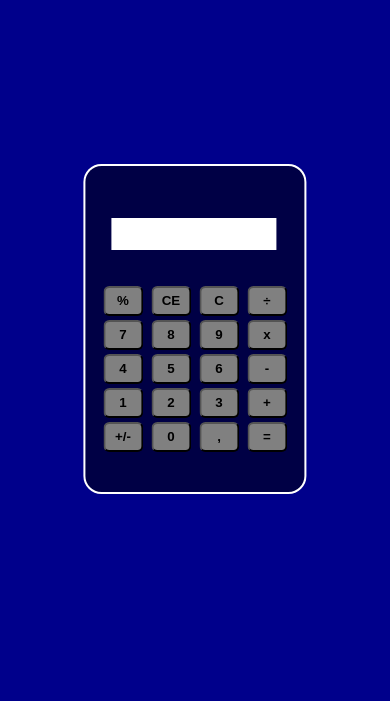
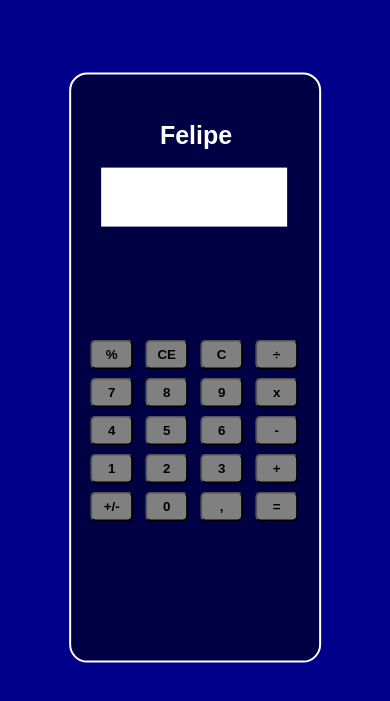
Before and after one commit to Felipe-Alvess/calculando.com.br, a plain HTML site: page index.html in a window 390 px wide. Shown: the part 85-786 px from the top of the page. Drawn offline with Linux system fonts and the light colour scheme.

Commit message:
Add files via upload

```diff
--- a/index.html
+++ b/index.html
@@ -42,6 +42,9 @@
 <button onclick="appendTodisplay(',')">,</button>
 <button onclick="calculate()">=</button>
 </div>
+<div class="nome">
+    <p>Felipe</p>
+</div>
 </body>
 <script src="script.js"></script>
 </html>
--- a/style.css
+++ b/style.css
@@ -64,10 +64,38 @@ h1{
     color: white;
     font-family:Georgia, 'Times New Roman', Times, serif
 }
+.nome{
+    position: absolute;
+   top: 22%;
+   left: 48%;
+}
+.nome p{
+    color: white;
+    font-weight: bold;
+    font-family: Arial, Helvetica, sans-serif;
+    font-size: 20px;
+}
 @media screen and (max-width:768px) {
     .calculadora{
-        padding: 20% 4%;
+        margin-top: 10vw;
+        height: 70%;
+        padding: 2vw 18%;
         white-space: nowrap;
         background-color: rgba(0, 0, 0, 0.5)
     }
+    button{
+        position: relative;
+        top:30vh;
+        left: -55px;
+        width: 40%;
+        margin:4px;
+    }
+    .nome{
+        position: relative;
+        left: 1px;
+        top: 17vh;
+        }
+        .nome p{
+            font-size: 25px;
+        }
 }
```
